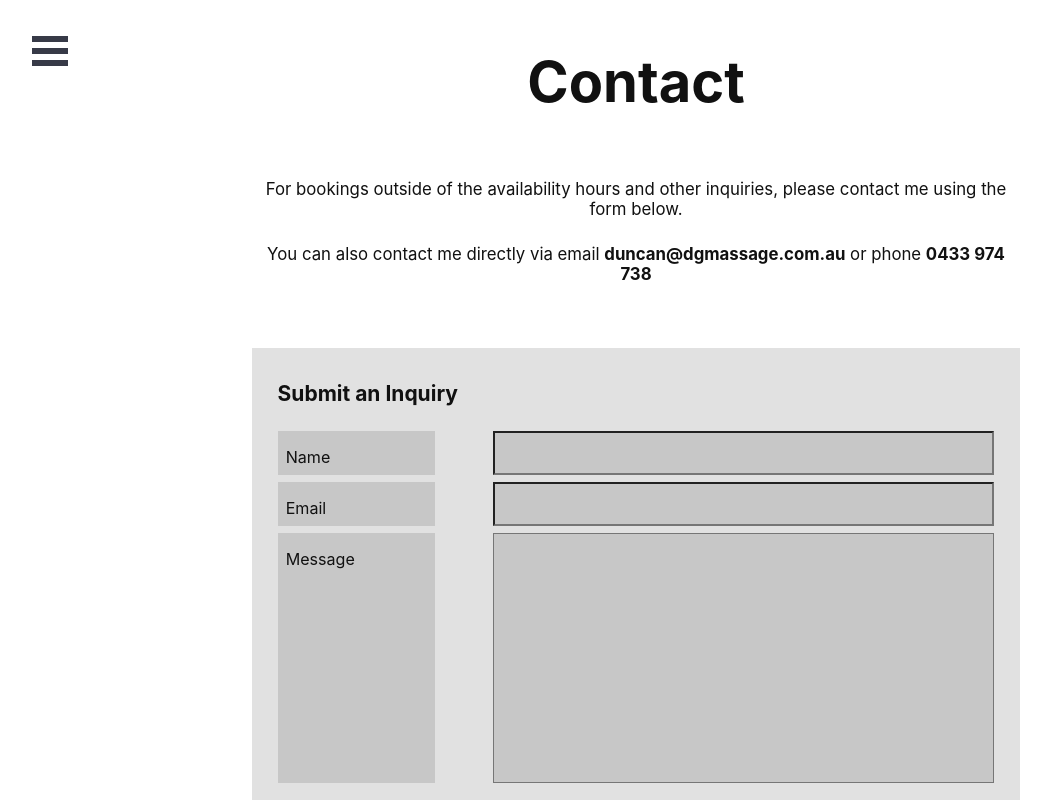
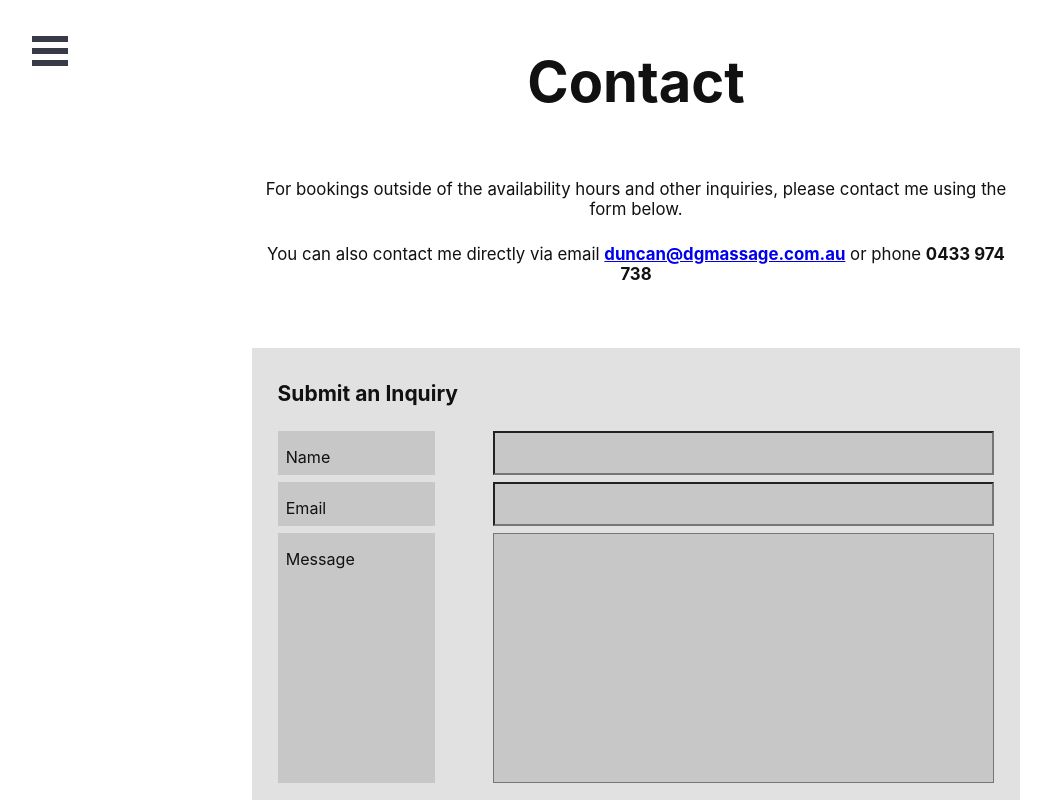
Before and after one commit to rgrnwd/massage-website, a React (Create React App) app: page /contact in a window 1280 px wide. Shown: the whole page, without its empty margins (4-1055 px from the left). Built offline with nearby package versions, Linux system fonts and the light colour scheme.

Commit message:
Add fallback mailto link

```diff
--- a/src/components/ContactForm.tsx
+++ b/src/components/ContactForm.tsx
@@ -7,17 +7,20 @@ const ContactForm = () => {
     const [formStatus, setFormStatus] = React.useState('Send')
     //@ts-ignore
     const onSubmit = (e) => {
-      e.preventDefault()
+        console.log('target :' + e.target + ', current target:' + e.currentTarget)
+        e.preventDefault()
       setFormStatus('Submitting...')
 
       emailjs.sendForm('service_m3731x7', 'template_ziqexc5', e.currentTarget, '94dRR_IcmDKnTnDtg')
      .then((result: any) => {
          // show the user a success message
-        console.log(result)
+         console.log(e.currentTarget)
+         console.log(result)
         setFormStatus('Sent')
      }, (error: any) => {
          // show the user an error
-         console.log(error)
+      console.log('target :' + e.target + ', current target:' + e.currentTarget)
+      console.log(error)
         setFormStatus('Failed')
      });
     }
--- a/src/pages/Contact.tsx
+++ b/src/pages/Contact.tsx
@@ -9,7 +9,7 @@ const Contact: React.FC = () => {
             please contact me using the form below.
         </div>
         <div className="text-content">
-            You can also contact me directly via email <b>duncan@dgmassage.com.au</b> or phone <b>0433 974 738</b>
+            You can also contact me directly via email <a href="mailto:duncan@dgmassage.com.au"><b>duncan@dgmassage.com.au</b></a> or phone <b>0433 974 738</b>
         </div>
         <ContactForm/>
     </div>
```
